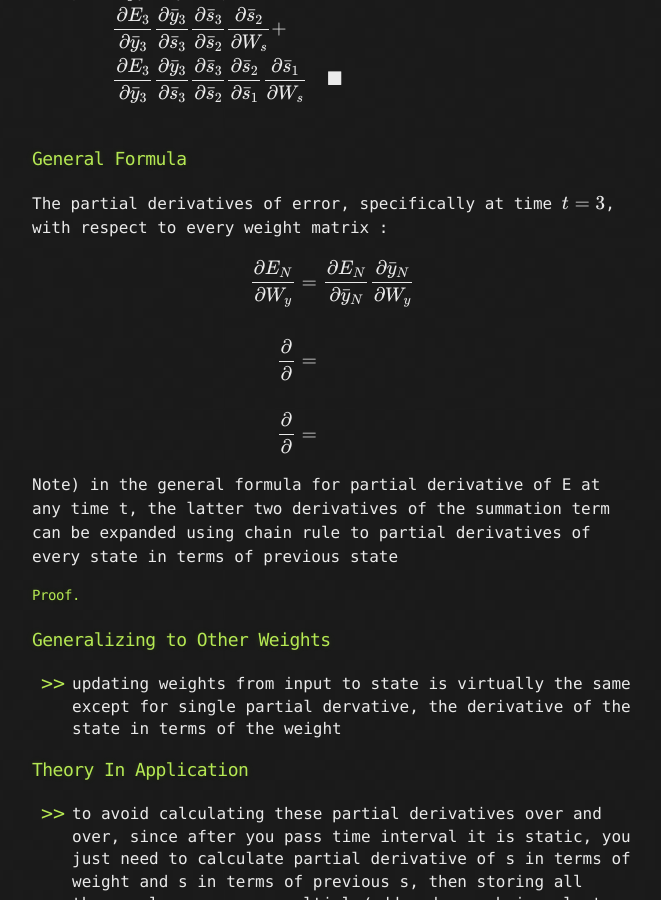
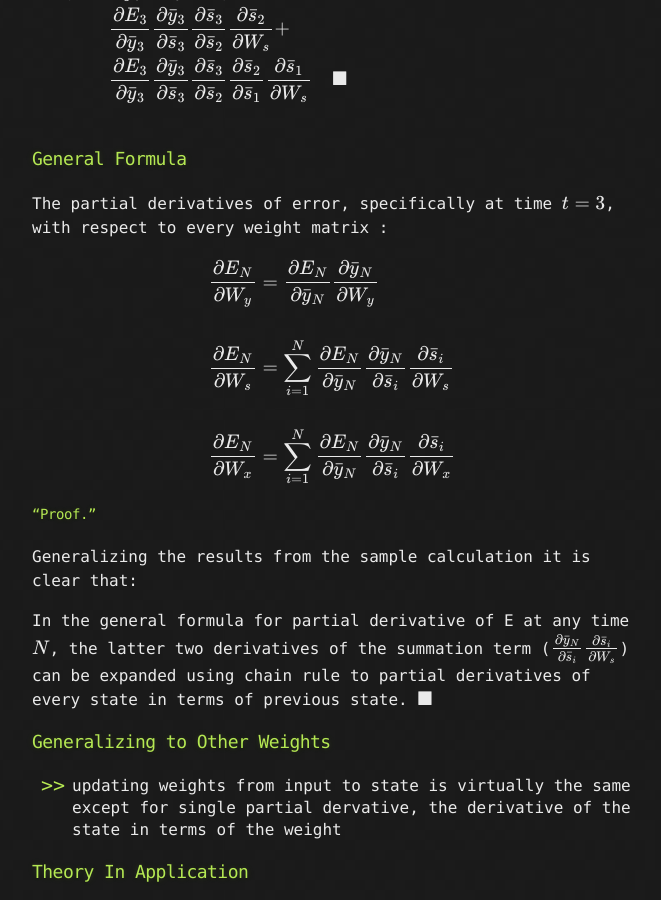
Before and after one commit to LivingProgram/ml-notes, a Jekyll site: the page built from chapter-3/index.md, in a window 1280 px wide and 900 px high, scrolled down 4911 px. Shown: the whole window, without its empty margins (308-969 px from the left). Built offline with Jekyll 4.4.1, drawn with Linux system fonts in a browser that asks for light colours; our own code applies the rules of GitHub Pages for plain Markdown files; formulas are drawn with MathJax 3; the repository's description, which GitHub fills in, is left out.

Commit message:
update notes

```diff
--- a/chapter-3/index.md
+++ b/chapter-3/index.md
@@ -102,15 +102,15 @@ The partial derivatives of error, specifically at time $$t=3$$, with respect to
 
 $$\begin{align}
   \frac{\partial E_N}{\partial W_y} &= \frac{\partial E_N}{\partial \bar{y}_N}\frac{\partial \bar{y}_N}{\partial W_y}\\\\
-  \frac{\partial}{\partial} &= \\\\
-  \frac{\partial}{\partial} &= \\
+  \frac{\partial E_N}{\partial W_s} &= \sum_{i=1}^{N}\frac{\partial E_N}{\partial \bar{y}_N}\frac{\partial \bar{y}_N}{\partial \bar{s}_i}\frac{\partial \bar{s}_i}{\partial W_s}\\\\
+  \frac{\partial E_N}{\partial W_x} &= \sum_{i=1}^{N}\frac{\partial E_N}{\partial \bar{y}_N}\frac{\partial \bar{y}_N}{\partial \bar{s}_i}\frac{\partial \bar{s}_i}{\partial W_x}\\
 
 \end{align}$$
 
-Note) in the general formula for partial derivative of E at any time t, the latter two derivatives of the summation term can be expanded using chain rule to partial derivatives of every state in terms of previous state
+#### "Proof."
+Generalizing the results from the sample calculation it is clear that:
 
-#### Proof.
-
+In the general formula for partial derivative of E at any time $$N$$, the latter two derivatives of the summation term ($$\frac{\partial \bar{y}_N}{\partial \bar{s}_i}\frac{\partial \bar{s}_i}{\partial W_s}$$) can be expanded using chain rule to partial derivatives of every state in terms of previous state. $$\blacksquare$$
 
 
 ### Generalizing to Other Weights
```
